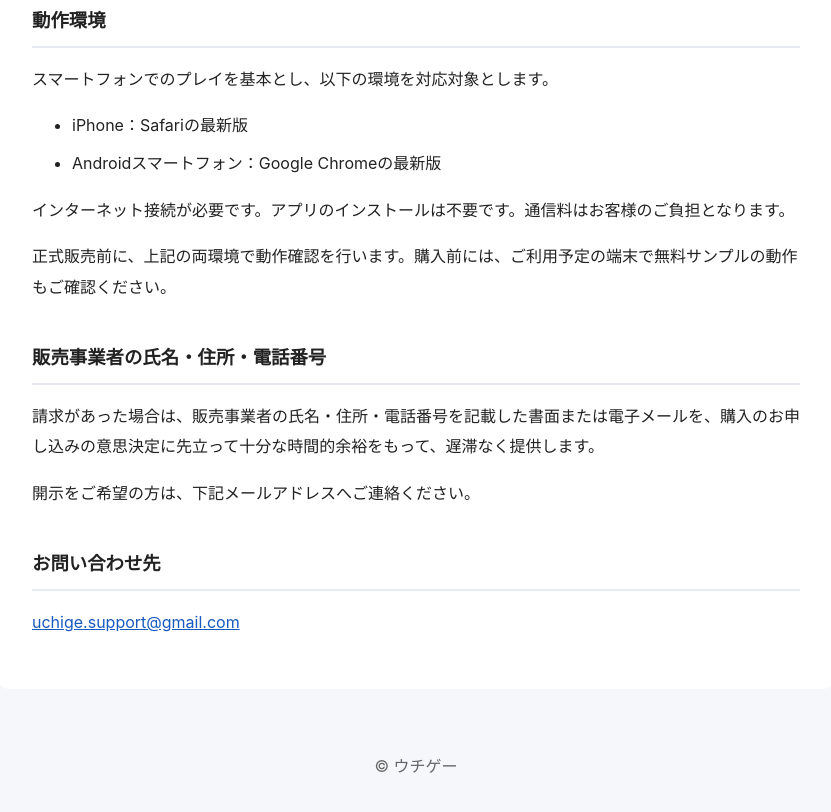
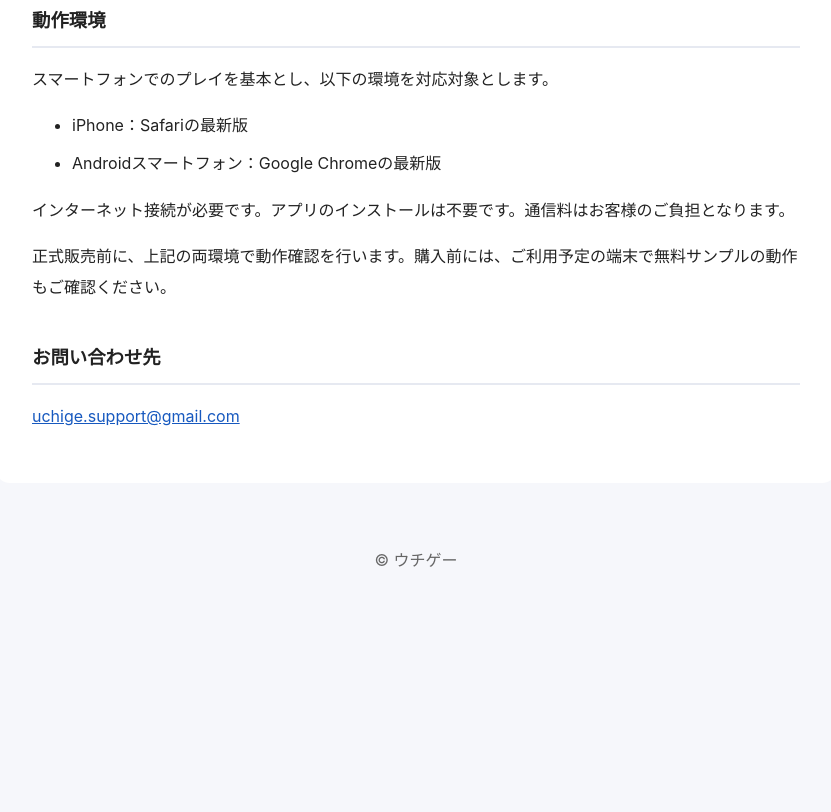
Before and after one commit to sakuo3915-crypto/uchige, a plain HTML site: page legal/index.html in a window 1280 px wide. Shown: the part 3414-4226 px from the top of the page, without its empty margins (224-1055 px from the left). After the commit the page ends 4020 px from the top, so only its background shows below. Drawn offline with Linux system fonts and the light colour scheme.

Commit message:
指定により特商法ページの事業者情報開示案内を削除

```diff
--- a/legal/index.html
+++ b/legal/index.html
@@ -153,11 +153,7 @@
     <p>インターネット接続が必要です。アプリのインストールは不要です。通信料はお客様のご負担となります。</p>
     <p>正式販売前に、上記の両環境で動作確認を行います。購入前には、ご利用予定の端末で無料サンプルの動作もご確認ください。</p>
 
-  <h2>販売事業者の氏名・住所・電話番号</h2>
-    <p>請求があった場合は、販売事業者の氏名・住所・電話番号を記載した書面または電子メールを、購入のお申し込みの意思決定に先立って十分な時間的余裕をもって、遅滞なく提供します。</p>
-    <p>開示をご希望の方は、下記メールアドレスへご連絡ください。</p>
-
-    <h2>お問い合わせ先</h2>
+  <h2>お問い合わせ先</h2>
     <p>
       <a href="mailto:uchige.support@gmail.com">
         uchige.support@gmail.com
```
